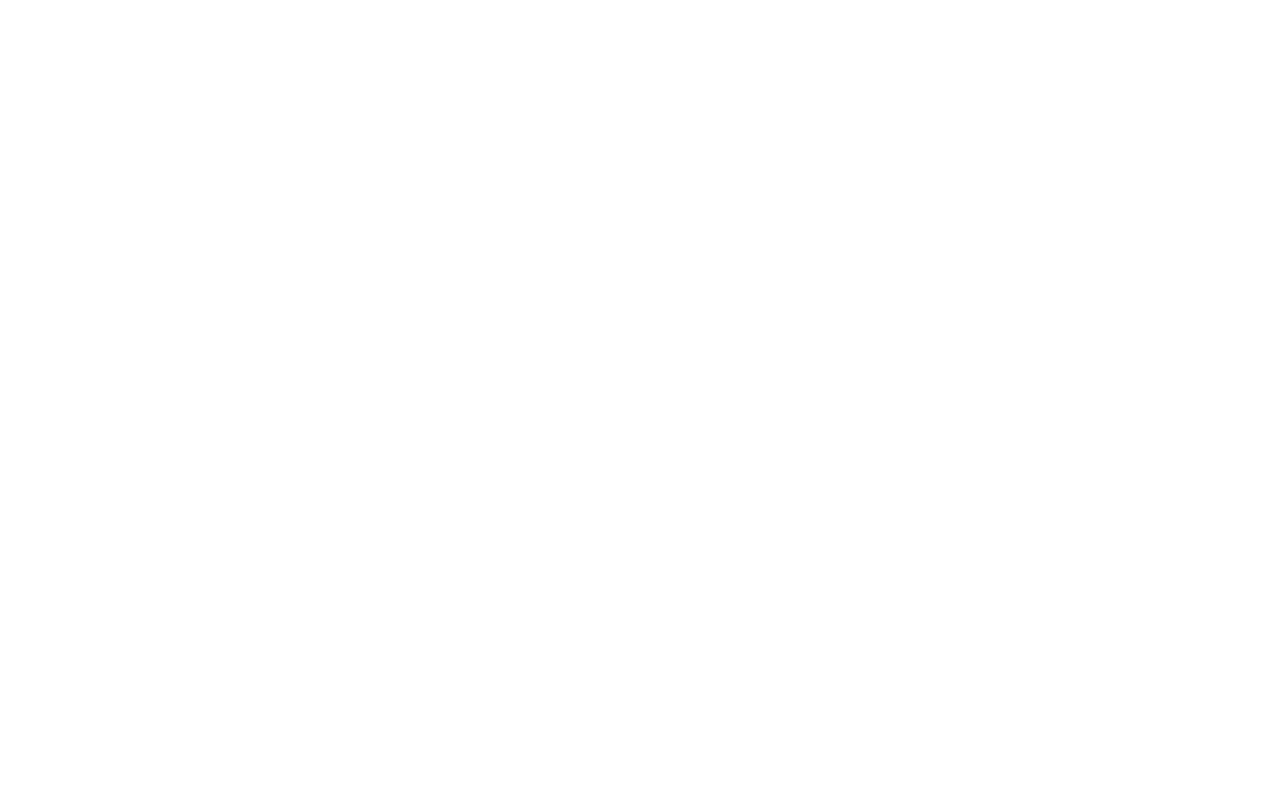
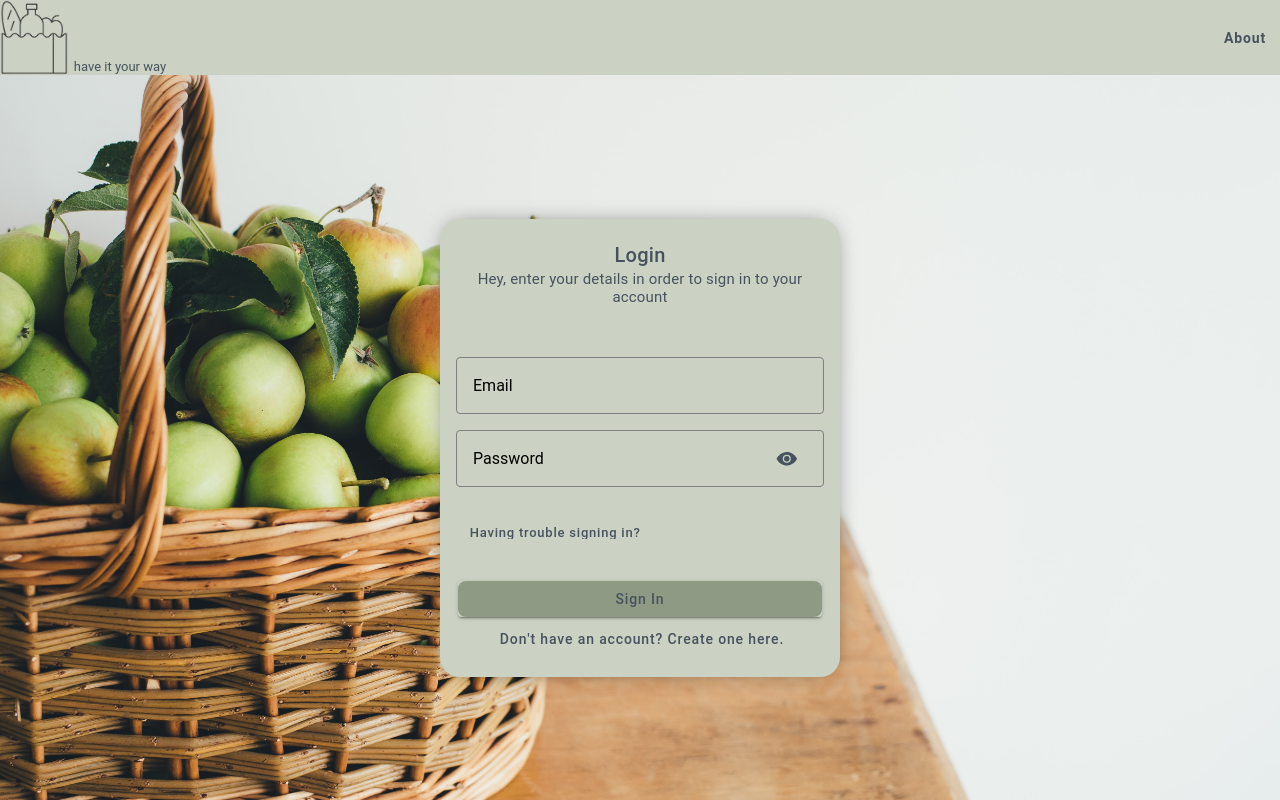
Before and after one commit to JoaoSouzaeSilva/GoGrocery, a React (Create React App) app: page /signin in a window 1280 px wide. Built offline with nearby package versions, Linux system fonts and the light colour scheme.

Commit message:
almost done on the general look of the signin page
still missing the actual function of signing in, still need to program the connection to the dummy db
some details missing, will add those once finished with the functionality.

```diff
--- a/package.json
+++ b/package.json
@@ -26,6 +26,7 @@
     "react-router": "^5.2.0",
     "react-router-dom": "^5.2.0",
     "react-scripts": "^5.0.0",
+    "sass": "^1.56.1",
     "typescript": "^4.1.3",
     "web-vitals": "^0.2.4",
     "workbox-background-sync": "^5.1.4",
@@ -69,8 +70,8 @@
   },
   "devDependencies": {
     "@capacitor/cli": "4.4.0",
-    "gh-pages": "^4.0.0",
-    "@ionic/cli": "6.20.3"
+    "@ionic/cli": "6.20.3",
+    "gh-pages": "^4.0.0"
   },
   "description": "An Ionic project",
   "homepage": "http://dg-Pereira.github.io/GoGrocery"
--- a/src/App.tsx
+++ b/src/App.tsx
@@ -4,6 +4,8 @@
 import Home from "./pages/Home";
 import About from "./pages/About";
 import CategoriesPage from "./pages/CategoriesPage"
+import SignIn from "./pages/SignIn"
+import SignUp from "./pages/SignUp"
 
 /* Core CSS required for Ionic components to work properly */
 import "@ionic/react/css/core.css";
@@ -40,14 +42,19 @@
           <Route exact path="/home">
             <Home />
           </Route>
-            <Redirect exact path="/" to="/home" />
+            <Redirect exact path="/" to="/home"/>
           <Route exact path="/about">
             <About />
           </Route>
           <Route exact path="/categories">
-            <CategoriesPage />
+            <CategoriesPage/>
           </Route>
-          <Redirect exact path="/" to="/categories" />
+          <Route exact path="/signin">
+            <SignIn />
+          </Route>
+          <Route exact path="/signup">
+            <SignUp/>
+          </Route>
         </Switch>
       </IonReactRouter>
     </>
--- /dev/null
+++ b/src/components/signin.component.tsx
@@ -0,0 +1,105 @@
+import {
+    IonAlert,
+    IonButton,
+    IonIcon,
+    IonInput,
+    IonItem,
+    IonLabel,
+    IonList,
+    IonLoading,
+    IonText,
+    IonToast,
+  } from "@ionic/react";
+  import { eye, eyeOff } from "ionicons/icons";
+  import { useState } from "react";
+
+
+const SignInComponent = () => {
+    const [email, setEmail] = useState("");
+    const [password, setPassword] = useState("");
+    const [message, setMessage] = useState("Something went wrong. Please try again later.");
+    const [showToast, setShowToast] = useState(false);
+    const [showPassword, setShowPassword] = useState(false);
+    const [passwordIcon, setPasswordIcon] = useState(eye);
+    const [status, setStatus] = useState({ loading: false, error: false });
+
+    const togglePassword = () => {
+      if (!showPassword) {
+        setShowPassword(true);
+      } else setShowPassword(false);
+    };
+
+    const changeIcon = () => {
+      showPassword ? setPasswordIcon(eye) : setPasswordIcon(eyeOff);
+    };
+
+    return (
+      <>
+        <IonList className="sign-in-list">
+          <IonItem fill="outline" className="sign-in-label">
+            <IonLabel className="labelfix" position="floating">Email</IonLabel>
+            <IonInput
+              type="email"
+              value={email}
+              placeholder="email@email.com"
+              /* onIonChange={(event) => setEmail(event.detail.value)} */
+            />
+          </IonItem>
+          <IonItem fill="outline" className="sign-in-label">
+            <IonLabel background-color={"danger"} position="floating">Password</IonLabel>
+            <IonInput
+              type={showPassword ? "text" : "password"}
+              value={password}
+              placeholder="***********"
+            /*   onIonChange={(event) => setPassword(event.detail.value)} */
+            />
+            <IonButton
+              className="eye-btn eye-color"
+              slot="end"
+              fill="clear"
+              onClick={() => {
+                togglePassword();
+                changeIcon();
+              }}
+            >
+              <IonIcon icon={passwordIcon} slot="icon-only"></IonIcon>
+            </IonButton>
+          </IonItem>
+        </IonList>
+
+        <IonButton
+          className="forgotPWD"
+          size="small"
+          fill="clear"
+        >
+          Having trouble signing in?
+        </IonButton>
+
+        <div className="btn-container">
+          <IonButton expand="block" fill="solid" className="ion-buttons-signin ion-item-email-pwd">
+            Sign In
+          </IonButton>
+          <IonButton expand="block" fill="clear" className="btn-signup ion-item-email-pwd" routerLink="/signup">
+            Don't have an account? Create one here.
+          </IonButton>
+        </div>
+        <IonAlert
+          isOpen={status.error}
+          onDidDismiss={() => setStatus({ ...status, error: false })}
+          header={"Algo correu mal"}
+          message={message}
+          buttons={["OK"]}
+        />
+        <IonToast
+          isOpen={showToast}
+          color="success"
+          onDidDismiss={() => setShowToast(false)}
+          message="Email enviado."
+          duration={3000}
+        />
+        <IonLoading isOpen={status.loading} />
+      </>
+    );
+  };
+
+  export default SignInComponent;
--- a/src/pages/Home.tsx
+++ b/src/pages/Home.tsx
@@ -18,10 +18,10 @@
           <IonButton shape="round" href="/About">
             <p className="button-secondary">About</p>
           </IonButton>
-          <IonButton shape="round">
-            <p className="button-secondary">Sign up</p>
+          <IonButton shape="round" href="/SignUp">
+            <p className="button-secondary" >Sign up</p>
           </IonButton>
-          <IonButton shape="round">
+          <IonButton shape="round" href="/SignIn">
             <p className="button-primary">Sign in</p>
           </IonButton>
         </IonButtons>
--- /dev/null
+++ b/src/pages/SignIn.scss
@@ -0,0 +1,144 @@
+.ion-content-signin {
+  --background: none;
+  background-image: url("../images/home_page.jpg");
+  background-size: cover;
+  background-repeat: no-repeat;
+  background-attachment: scroll;
+  background-position: center;
+  height: 100%;
+  width: 100%;
+}
+
+.sign-in-container {
+    background-color: #CBD2C3;
+    padding: 1rem;
+    border-radius: 20px;
+    // position: absolute;
+    // left: 50%;
+    // top: 50%;
+    // transform: translate(-50%, -50%);
+    box-shadow: 0px 0px 24px -10px rgba(0, 0, 0, 0.75);
+    display: flex;
+    flex-direction: column;
+    justify-content: center;
+    margin: 0 auto;
+
+    .sign-in-label {
+      padding-bottom: 1rem;
+      --background: #CBD2C3;
+    }
+
+    .sign-in-welcome{
+      text-align: center;
+      color: #47525E;
+      height: fit-content;
+    }
+    .sign-in-info{
+      text-align: center;
+      color: #47525E;
+      width: 100%;
+      --background: none;
+    }
+
+    .btn-signup{
+      color: #47525E;
+      width: 100%;
+    }
+
+  }
+
+  .labelfix{
+    --background: #CBD2C3;
+  }
+
+
+.ion-buttons-signin {
+    color: #47525E;
+    background-color: #8E9A84;
+    border-radius: 8px;
+  }
+
+  .ion-buttons-signup {
+    color: #47525E;
+    width: 100%;
+  }
+
+  .ion-item-email-pwd {
+    --background: none !important;
+  }
+
+  .forgotPWD{
+    width:fit-content;
+    padding: 0.5em 0;
+    color: #47525E;
+  }
+
+  .eye-color{
+    color:#47525E !important;
+  }
+
+
+  @media(min-width: 300px) {
+    .sign-in-container {
+      width: 100%;
+      height: auto;
+      margin-top: 5rem;
+      gap: 0.2em;
+    }
+    .eye-btn.ios{
+      margin-top: 1.5rem;
+
+    }
+
+    .sign-in-welcome.ios{
+      margin-top: 6rem;
+    }
+
+    .sign-in-title.md{
+      text-align: center;
+      margin-right: 4rem;
+    }
+
+    .sign-in-list{
+      margin-top: 2.5rem;
+      background: #CBD2C3;
+    }
+    .sign-in-info{
+      text-align: center;
+      color: #47525E;
+      width: 100%;
+      --background: none;
+    }
+
+  }
+
+  @media (min-width: 800px) {
+    .sign-in-container {
+      width: 50vh;
+      height: auto;
+      margin-top: 8rem;
+      .btn-container {
+        padding-top: 1.5rem;
+      }
+
+    }
+
+    .sign-in-title {
+      text-align: center;
+      margin-right: 5rem;
+    }
+
+    .sign-in-welcome{
+      margin-top: 0.5rem;
+      color: #47525E;
+    }
+
+    .sign-in-info{
+      text-align: center;
+      color: #47525E;
+      width: 100%;
+      --background: none;
+    }
+
+
+  }
--- /dev/null
+++ b/src/pages/SignIn.tsx
@@ -0,0 +1,37 @@
+import {
+    IonButton,
+    IonButtons,
+    IonContent,
+    IonItem,
+    IonPage,
+    IonTitle,
+    IonToolbar,
+  } from "@ionic/react";
+  import "./SignIn.scss";
+  import headerImg from "../images/header.png";
+  import SignInComponent from "../components/signin.component"
+
+  const SignIn = () => {
+    return (
+      <IonPage>
+        <IonToolbar className="ion-toolbar-home">
+          <img className="img" slot="start" src={headerImg} />
+          <div className="img_text">have it your way</div>
+          <IonButtons slot="end" className="ion-buttons-home">
+            <IonButton shape="round" href="/About">
+              <p className="button-secondary">About</p>
+            </IonButton>
+          </IonButtons>
+        </IonToolbar>
+        <IonContent className="ion-content-signin ion-padding">
+        <div className="sign-in-container">
+          <IonTitle className="sign-in-welcome">Login</IonTitle>
+          <IonTitle size="small" className="sign-in-info">Hey, enter your details in order to sign in to your account</IonTitle>
+          <SignInComponent />
+        </div>
+        </IonContent>
+      </IonPage>
+    );
+  };
+
+  export default SignIn;
--- /dev/null
+++ b/src/pages/SignUp.tsx
@@ -0,0 +1,30 @@
+import {
+    IonButton,
+    IonButtons,
+    IonContent,
+    IonPage,
+    IonToolbar,
+  } from "@ionic/react";
+  import "./Home.css";
+  import headerImg from "../images/header.png";
+
+  const SignUp = () => {
+    return (
+      <IonPage>
+        <IonToolbar className="ion-toolbar-home">
+          <img className="img" slot="start" src={headerImg} />
+          <div className="img_text">have it your way</div>
+          <IonButtons slot="end" className="ion-buttons-home">
+            <IonButton shape="round" href="/About">
+              <p className="button-secondary">About</p>
+            </IonButton>
+          </IonButtons>
+        </IonToolbar>
+        <IonContent className="ion-content-home">
+
+        </IonContent>
+      </IonPage>
+    );
+  };
+
+  export default SignUp;
--- a/src/theme/variables.css
+++ b/src/theme/variables.css
@@ -1,31 +1,35 @@
 /* Ionic Variables and Theming. For more info, please see:
 http://ionicframework.com/docs/theming/ */
+
+ion-button {
+  text-transform: none;
+ }
 
 /** Ionic CSS Variables **/
 :root {
   /** primary **/
-  --ion-color-primary: #3880ff;
-  --ion-color-primary-rgb: 56, 128, 255;
+  --ion-color-primary: #8E9A84;
+  --ion-color-primary-rgb: 142, 154, 132;
   --ion-color-primary-contrast: #ffffff;
   --ion-color-primary-contrast-rgb: 255, 255, 255;
-  --ion-color-primary-shade: #3171e0;
-  --ion-color-primary-tint: #4c8dff;
+  --ion-color-primary-shade: #a0a29e;
+  --ion-color-primary-tint: #a0a29e;
 
   /** secondary **/
-  --ion-color-secondary: #3dc2ff;
-  --ion-color-secondary-rgb: 61, 194, 255;
+  --ion-color-secondary: #8E9A84;
+  --ion-color-secondary-rgb: 142, 154, 132;
   --ion-color-secondary-contrast: #ffffff;
   --ion-color-secondary-contrast-rgb: 255, 255, 255;
-  --ion-color-secondary-shade: #36abe0;
-  --ion-color-secondary-tint: #50c8ff;
+  --ion-color-secondary-shade: #a0a29e;
+  --ion-color-secondary-tint: #a0a29e;
 
   /** tertiary **/
-  --ion-color-tertiary: #5260ff;
-  --ion-color-tertiary-rgb: 82, 96, 255;
+  --ion-color-tertiary: #8E9A84;
+  --ion-color-tertiary-rgb: 142, 154, 132;
   --ion-color-tertiary-contrast: #ffffff;
   --ion-color-tertiary-contrast-rgb: 255, 255, 255;
-  --ion-color-tertiary-shade: #4854e0;
-  --ion-color-tertiary-tint: #6370ff;
+  --ion-color-tertiary-shade: #a0a29e;
+  --ion-color-tertiary-tint: #a0a29e;
 
   /** success **/
   --ion-color-success: #2dd36f;
@@ -83,11 +87,11 @@
    */
 
   body {
-    --ion-color-primary: #428cff;
-    --ion-color-primary-rgb: 66,140,255;
+    --ion-color-primary: rgb(111, 113, 108);
+    --ion-color-primary-rgb: 111, 113, 108;
     --ion-color-primary-contrast: #ffffff;
     --ion-color-primary-contrast-rgb: 255,255,255;
-    --ion-color-primary-shade: #3a7be0;
+    --ion-color-primary-shade: #a0a29e;
     --ion-color-primary-tint: #5598ff;
 
     --ion-color-secondary: #50c8ff;
```
Also changed, not shown: 1 other file (tests, documents, lock files or other folders).
